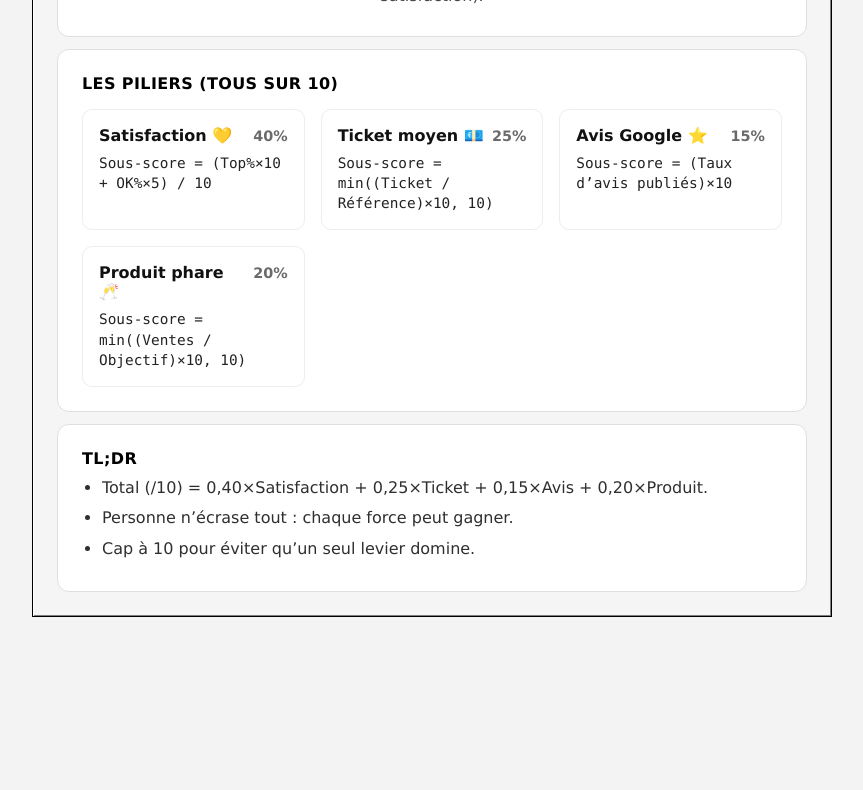
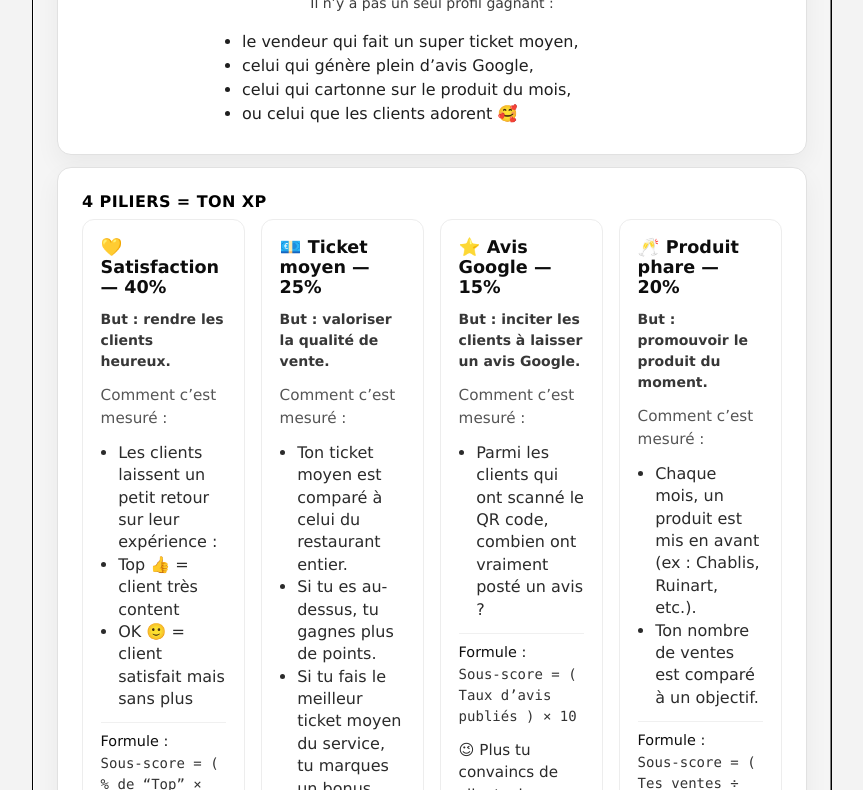
Before and after one commit to thediningdispatch/bistrotbastards, a website: page src/pages/waiter/regles.html in a window 1280 px wide. Shown: the part 291-1081 px from the top of the page, without its empty margins (208-1071 px from the left). Before the commit the page ends 956 px from the top, so only its background shows below. Drawn offline with Linux system fonts and the light colour scheme.

Commit message:
feat(waiter): add pedagogical regles page with simple explanations and readable formulas

```diff
--- a/src/pages/waiter/regles.html
+++ b/src/pages/waiter/regles.html
@@ -5,27 +5,147 @@
   <meta name="viewport" content="width=device-width, initial-scale=1.0, viewport-fit=cover" />
   <meta name="robots" content="noindex, nofollow" />
   <title>Règles du jeu — Bistrot Bastards</title>
-  <meta name="description" content="Comprends en un coup d'œil les règles du concours serveurs Bistrot Bastards." />
+  <meta name="description" content="Comprends comment gagner des points (XP) chez Bistrot Bastards en quelques secondes." />
   <link rel="stylesheet" href="../../styles/system7.css" />
   <link rel="stylesheet" href="../../styles/navigation.css" />
   <style>
-    :root { font-family: "Helvetica Neue", system-ui, -apple-system, BlinkMacSystemFont, "Segoe UI", sans-serif; color: #111; }
-    body.rules-page { background: #f3f3f3; color: #111; }
-    .rules-body { padding: 1.5rem; display: flex; flex-direction: column; gap: 1.25rem; }
-    .rules-section { background: #fff; border: 1px solid #dfdfdf; border-radius: 12px; padding: 1.5rem; }
-    .hero { text-align: center; padding: 1.75rem 1.25rem; }
-    .hero h1 { margin: 0 0 0.5rem; font-size: clamp(1.8rem, 4vw, 2.3rem); }
-    .hero p { margin: 0; color: #4a4a4a; font-size: 1rem; }
-    .pillars-grid { display: grid; grid-template-columns: repeat(auto-fit, minmax(200px, 1fr)); gap: 1rem; margin-top: 1rem; }
-    .pillar-card { border: 1px solid #ededed; border-radius: 10px; padding: 1rem; background: #fff; }
-    .pillar-card h3 { margin: 0 0 0.5rem; font-size: 1rem; display: flex; justify-content: space-between; align-items: baseline; gap: 0.5rem; }
-    .pillar-card .weight { font-size: 0.9rem; color: #6a6a6a; }
-    .pillar-card p { margin: 0; font-family: "SFMono-Regular", Consolas, monospace; font-size: 0.9rem; color: #222; line-height: 1.4; }
-    .tl-dr ul { margin: 0; padding-left: 1.25rem; color: #2f2f2f; line-height: 1.5; }
-    .tl-dr li { margin-bottom: 0.4rem; }
-    @media (max-width: 640px) {
-      .rules-body { padding: 1rem; }
-      .pillars-grid { grid-template-columns: repeat(auto-fit, minmax(160px, 1fr)); }
+    :root {
+      font-family: "Helvetica Neue", system-ui, -apple-system, BlinkMacSystemFont, "Segoe UI", sans-serif;
+      color: #0d0d0d;
+    }
+    body.rules-page {
+      background: #f3f3f3;
+      color: inherit;
+    }
+    .rules-body {
+      padding: 1.5rem;
+      display: flex;
+      flex-direction: column;
+      gap: 1.25rem;
+    }
+    .rules-section {
+      background: #fff;
+      border: 1px solid #e1e1e1;
+      border-radius: 14px;
+      padding: 1.5rem;
+      box-shadow: 0 10px 25px rgba(15, 15, 15, 0.05);
+    }
+    .hero {
+      text-align: center;
+      padding: 1.75rem 1rem;
+    }
+    .hero .eyebrow {
+      display: inline-block;
+      font-size: 0.9rem;
+      letter-spacing: 0.08em;
+      text-transform: uppercase;
+      color: #6b6b6b;
+      margin-bottom: 0.5rem;
+    }
+    .hero h1 {
+      margin: 0 0 0.5rem;
+      font-size: clamp(1.8rem, 4vw, 2.4rem);
+    }
+    .hero p {
+      margin: 0;
+      color: #3c3c3c;
+    }
+    .hero ul {
+      list-style: disc;
+      text-align: left;
+      margin: 1rem auto 0;
+      padding-left: 1.25rem;
+      max-width: 420px;
+      line-height: 1.5;
+      color: #1f1f1f;
+    }
+    .pillars-grid {
+      display: grid;
+      grid-template-columns: repeat(2, minmax(0, 1fr));
+      gap: 1rem;
+    }
+    @media (min-width: 1024px) {
+      .pillars-grid {
+        grid-template-columns: repeat(4, minmax(0, 1fr));
+      }
+    }
+    .pillar-card {
+      border: 1px solid #ededed;
+      border-radius: 12px;
+      padding: 1.1rem;
+      display: flex;
+      flex-direction: column;
+      gap: 0.75rem;
+      background: #fff;
+    }
+    .pillar-card h3 {
+      margin: 0;
+      font-size: 1.1rem;
+    }
+    .goal {
+      margin: 0;
+      font-weight: 600;
+      color: #373737;
+    }
+    .measure {
+      margin: 0;
+      font-size: 0.95rem;
+      color: #555;
+    }
+    .measure-list {
+      margin: 0;
+      padding-left: 1.1rem;
+      line-height: 1.4;
+      color: #2b2b2b;
+    }
+    .formula-block {
+      border-top: 1px solid #f0f0f0;
+      padding-top: 0.6rem;
+      font-size: 0.9rem;
+    }
+    .formula {
+      font-family: "SFMono-Regular", Consolas, monospace;
+      margin: 0.25rem 0 0;
+    }
+    .note {
+      margin: 0;
+      color: #2a2a2a;
+      font-size: 0.95rem;
+    }
+    .tldr ul {
+      margin: 0.75rem 0 0;
+      padding-left: 1.25rem;
+      line-height: 1.5;
+    }
+    .return-block {
+      text-align: center;
+    }
+    .return-link {
+      display: inline-flex;
+      align-items: center;
+      justify-content: center;
+      padding: 0.75rem 1.25rem;
+      border-radius: 999px;
+      border: 1px solid #141414;
+      color: #141414;
+      text-decoration: none;
+      font-weight: 600;
+      transition: background 0.2s ease, color 0.2s ease;
+    }
+    .return-link:hover {
+      background: #141414;
+      color: #fff;
+    }
+    @media (max-width: 560px) {
+      .rules-body {
+        padding: 1rem;
+      }
+      .rules-section {
+        padding: 1.25rem;
+      }
+      .hero ul {
+        max-width: 100%;
+      }
     }
   </style>
 </head>
@@ -40,41 +160,97 @@
       <div class="window-body rules-body" id="app">
         <div id="navHost"></div>
 
-        <section class="rules-section hero" aria-labelledby="rules-hero-title">
-          <h1 id="rules-hero-title">Règles du jeu</h1>
-          <p>Chacun peut gagner selon ses forces (ticket moyen, avis Google, produit phare, satisfaction).</p>
+        <section class="rules-section hero" aria-labelledby="rules-hero">
+          <p class="eyebrow">🧾 Règles du jeu — Bistrot Bastards</p>
+          <h1 id="rules-hero">💡 Tout le monde peut gagner !</h1>
+          <p>Il n’y a pas un seul profil gagnant :</p>
+          <ul>
+            <li>le vendeur qui fait un super ticket moyen,</li>
+            <li>celui qui génère plein d’avis Google,</li>
+            <li>celui qui cartonne sur le produit du mois,</li>
+            <li>ou celui que les clients adorent 🥰</li>
+          </ul>
         </section>
 
-        <section class="rules-section pillars" aria-labelledby="rules-pillars-title">
-          <h2 id="rules-pillars-title">Les piliers (tous sur 10)</h2>
+        <section class="rules-section pillars" aria-labelledby="rules-pillars">
+          <h2 id="rules-pillars">4 piliers = ton XP</h2>
           <div class="pillars-grid">
-            <article class="pillar-card">
-              <h3>Satisfaction 💛 <span class="weight">40%</span></h3>
-              <p>Sous-score = (Top%×10 + OK%×5) / 10</p>
+            <article class="pillar-card" aria-labelledby="pillar-satisfaction">
+              <h3 id="pillar-satisfaction">💛 Satisfaction — 40%</h3>
+              <p class="goal">But : rendre les clients heureux.</p>
+              <p class="measure">Comment c’est mesuré :</p>
+              <ul class="measure-list">
+                <li>Les clients laissent un petit retour sur leur expérience :</li>
+                <li>Top 👍 = client très content</li>
+                <li>OK 🙂 = client satisfait mais sans plus</li>
+              </ul>
+              <div class="formula-block">
+                <span>Formule :</span>
+                <p class="formula">Sous-score = ( % de “Top” × 10 ) + ( % de “OK” × 5 ) ÷ 10</p>
+              </div>
+              <p class="note">🗣️ Plus tu as de “Top”, plus ton score monte. Les “OK” comptent pour moitié.</p>
             </article>
-            <article class="pillar-card">
-              <h3>Ticket moyen 💶 <span class="weight">25%</span></h3>
-              <p>Sous-score = min((Ticket / Référence)×10, 10)</p>
+
+            <article class="pillar-card" aria-labelledby="pillar-ticket">
+              <h3 id="pillar-ticket">💶 Ticket moyen — 25%</h3>
+              <p class="goal">But : valoriser la qualité de vente.</p>
+              <p class="measure">Comment c’est mesuré :</p>
+              <ul class="measure-list">
+                <li>Ton ticket moyen est comparé à celui du restaurant entier.</li>
+                <li>Si tu es au-dessus, tu gagnes plus de points.</li>
+                <li>Si tu fais le meilleur ticket moyen du service, tu marques un bonus.</li>
+              </ul>
+              <div class="formula-block">
+                <span>Formule :</span>
+                <p class="formula">Sous-score = ( Ton ticket moyen ÷ Ticket moyen du resto ) × 10 (limité à 10 maximum)</p>
+              </div>
+              <p class="note">💡 En clair : un ticket moyen dans le top du service = un gros coup de boost à ton score.</p>
             </article>
-            <article class="pillar-card">
-              <h3>Avis Google ⭐ <span class="weight">15%</span></h3>
-              <p>Sous-score = (Taux d’avis publiés)×10</p>
+
+            <article class="pillar-card" aria-labelledby="pillar-avis">
+              <h3 id="pillar-avis">⭐ Avis Google — 15%</h3>
+              <p class="goal">But : inciter les clients à laisser un avis Google.</p>
+              <p class="measure">Comment c’est mesuré :</p>
+              <ul class="measure-list">
+                <li>Parmi les clients qui ont scanné le QR code, combien ont vraiment posté un avis ?</li>
+              </ul>
+              <div class="formula-block">
+                <span>Formule :</span>
+                <p class="formula">Sous-score = ( Taux d’avis publiés ) × 10</p>
+              </div>
+              <p class="note">😉 Plus tu convaincs de clients de laisser un vrai avis, plus ton score grimpe.</p>
             </article>
-            <article class="pillar-card">
-              <h3>Produit phare 🥂 <span class="weight">20%</span></h3>
-              <p>Sous-score = min((Ventes / Objectif)×10, 10)</p>
+
+            <article class="pillar-card" aria-labelledby="pillar-produit">
+              <h3 id="pillar-produit">🥂 Produit phare — 20%</h3>
+              <p class="goal">But : promouvoir le produit du moment.</p>
+              <p class="measure">Comment c’est mesuré :</p>
+              <ul class="measure-list">
+                <li>Chaque mois, un produit est mis en avant (ex : Chablis, Ruinart, etc.).</li>
+                <li>Ton nombre de ventes est comparé à un objectif.</li>
+              </ul>
+              <div class="formula-block">
+                <span>Formule :</span>
+                <p class="formula">Sous-score = ( Tes ventes ÷ Objectif ) × 10 (limité à 10 maximum)</p>
+              </div>
+              <p class="note">🍾 Atteins ou dépasse l’objectif, et tu prends le maximum de points !</p>
             </article>
           </div>
         </section>
 
-        <section class="rules-section tl-dr" aria-labelledby="rules-tldr-title">
-          <h2 id="rules-tldr-title">TL;DR</h2>
+        <section class="rules-section tldr" aria-labelledby="rules-tldr">
+          <h2 id="rules-tldr">TL;DR 🧠</h2>
+          <p class="formula">Total (/10) = (0,40 × Satisfaction) + (0,25 × Ticket) + (0,15 × Avis) + (0,20 × Produit)</p>
           <ul>
-            <li>Total (/10) = 0,40×Satisfaction + 0,25×Ticket + 0,15×Avis + 0,20×Produit.</li>
-            <li>Personne n’écrase tout : chaque force peut gagner.</li>
-            <li>Cap à 10 pour éviter qu’un seul levier domine.</li>
+            <li>✅ Tout le monde peut gagner selon ses forces.</li>
+            <li>🚫 Aucun paramètre ne peut écraser les autres.</li>
+            <li>🎯 Le but : faire progresser le resto ensemble.</li>
           </ul>
         </section>
+
+        <div class="rules-section return-block">
+          <a class="return-link" href="home.html">⬅ Retour</a>
+        </div>
       </div>
     </div>
   </div>
```
